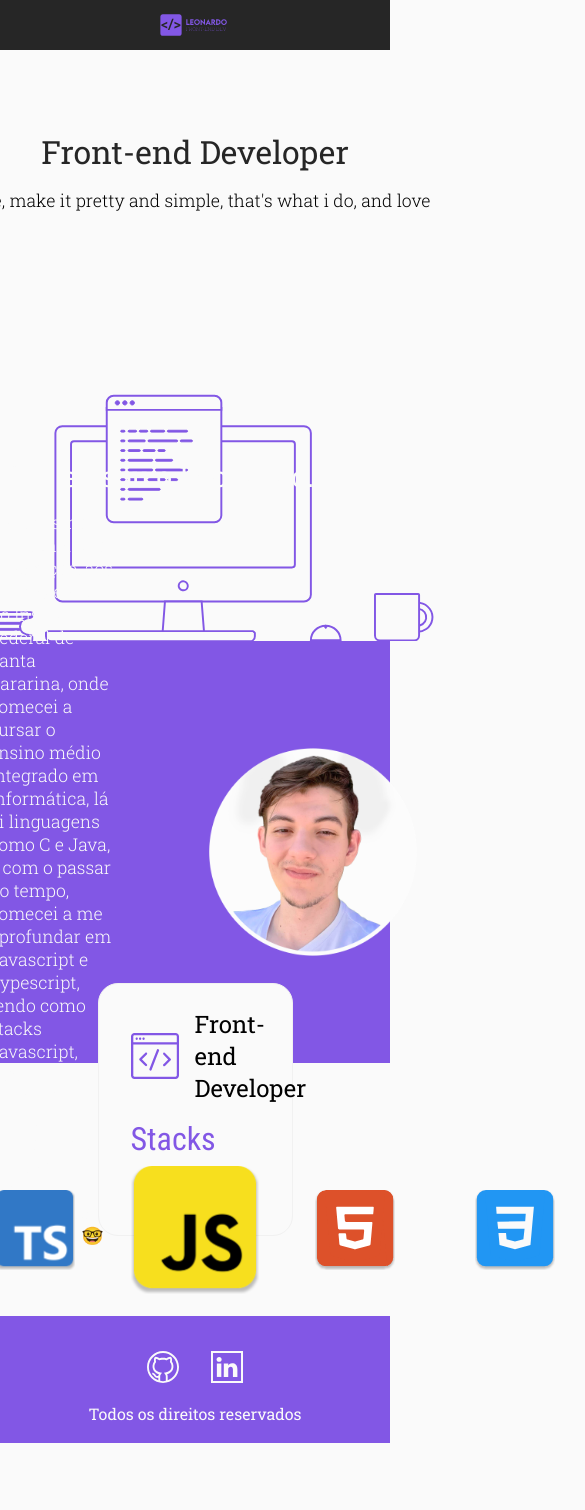
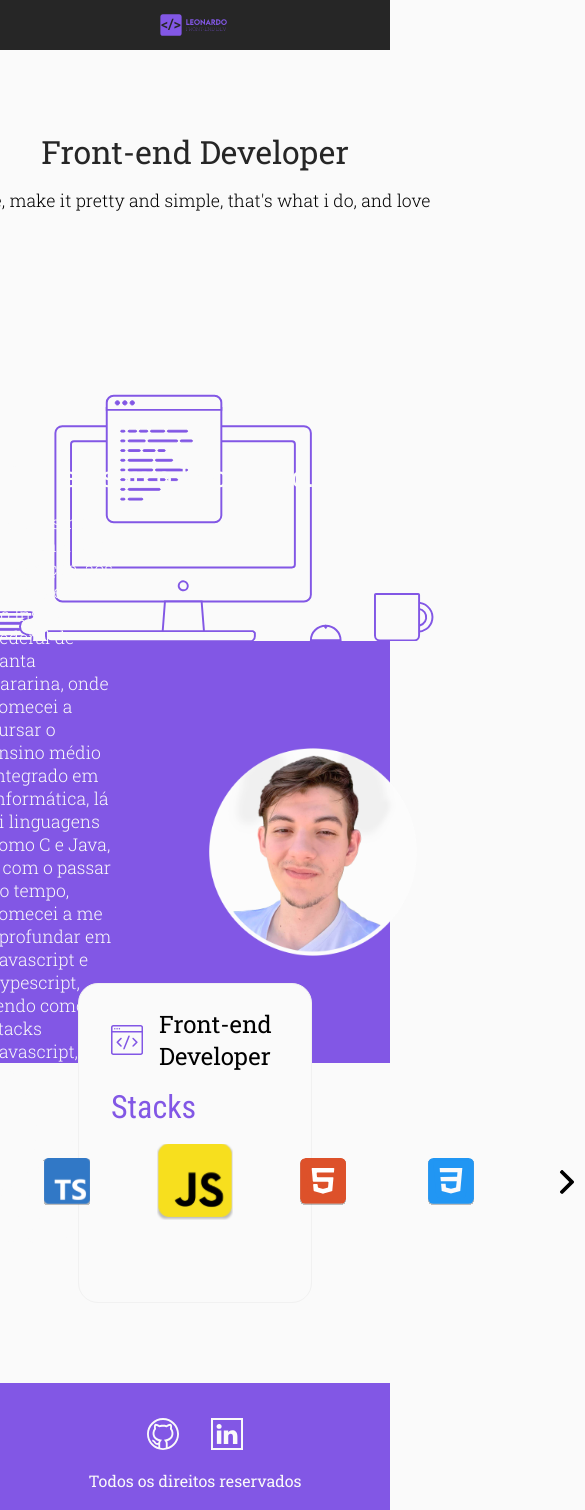
Before and after one commit to Leo-byte-rgb/Portfolio, a Next.js app: page / in a window 390 px wide. Shown: the top 1510 px of the page, 585 px wide, since content can reach past the window. Before the commit the page ends 1443 px from the top, so only its background shows below. Built offline with nearby package versions, Linux system fonts and the light colour scheme.

Commit message:
arrumando mais bugs de responsividade

```diff
--- a/src/styles/home.module.scss
+++ b/src/styles/home.module.scss
@@ -15,7 +15,7 @@
     flex-direction: column;
     align-items: center;
     justify-content: center;
-    width: 100vw;
+    width: 100%;
 }
 
 .heroContainer {
@@ -83,8 +83,8 @@
 
 .stacksContainer {
     background-color: var(--fundo);
-    width: 50%;
-    height: 30vh;
+    width: 60%;
+    height: 20rem;
     transform: translateY(-80px);
     border-radius: 20px;
     border: 1px solid var(--contorno);
@@ -100,7 +100,7 @@
         gap: 1rem;
 
         img {
-            width: 3rem;
+            width: 2rem;
         }
 
         span {
@@ -121,7 +121,7 @@
             border: none;
 
             img {
-                width: 1rem;
+                width: 2rem;
             }
         }
 
@@ -137,9 +137,10 @@
             flex-direction: row;
             align-items: center;
             justify-content: center;
+            width: 100%;
 
             img {
-                width: 5rem;
+                width: 3rem;
                 margin: 0 2rem;
             }
 
@@ -150,7 +151,7 @@
                 transition: 0.3s;
 
                 img {
-                    width: 2rem;
+                    width: 1.5rem;
                 }
 
                 &:hover {
```
